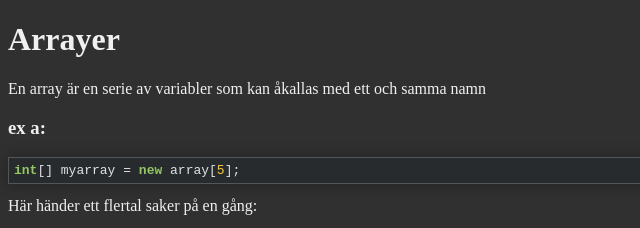
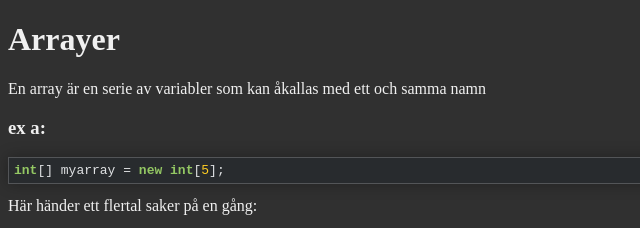
Before and after one commit to hoppfull/newtoncsharp, a plain HTML site: page ex02.html in a window 1280 px wide. Shown: the top 228 px of the page, 0-640 px from the left. Drawn offline with Linux system fonts and the light colour scheme.

Commit message:
fixed error in code
changed int[] myarray = new array[5]; to int[] myarray = new int[5];

```diff
--- a/ex02.html
+++ b/ex02.html
@@ -20,7 +20,7 @@ namn</p>
 
 <h3>ex a:</h3>
 <pre><code class="csharp code"
->int[] myarray = new array[5];</code></pre>
+>int[] myarray = new int[5];</code></pre>
 
 Här händer ett flertal saker på en gång:
 <ol>
```
